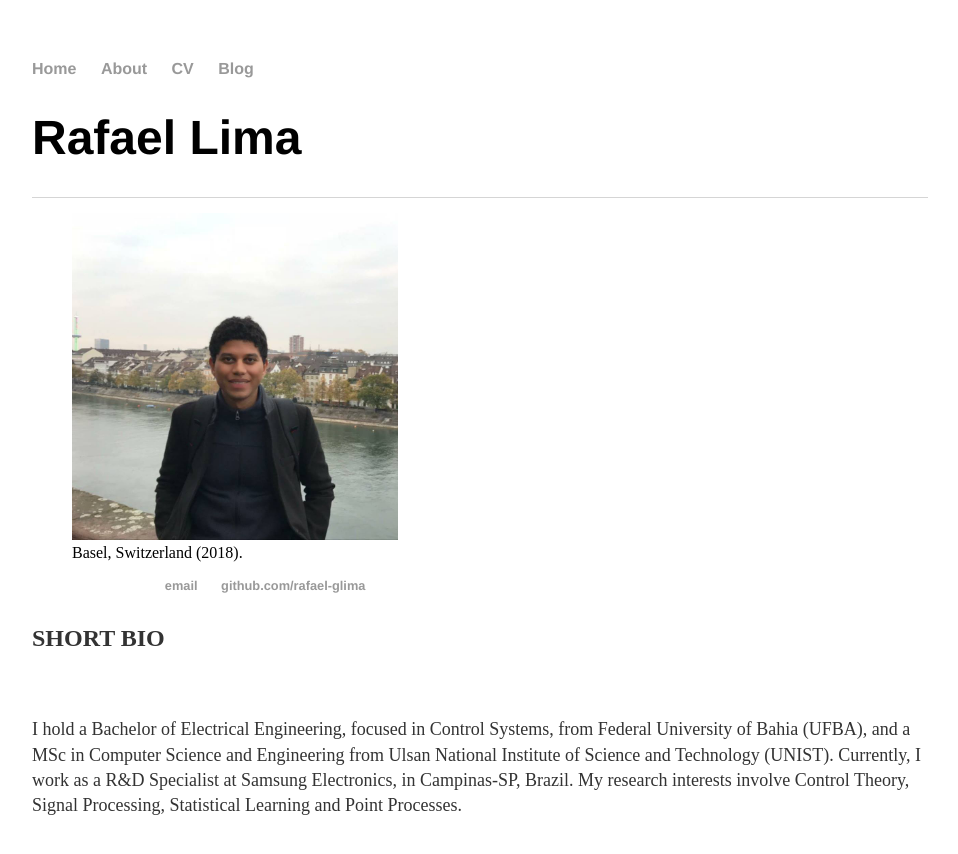
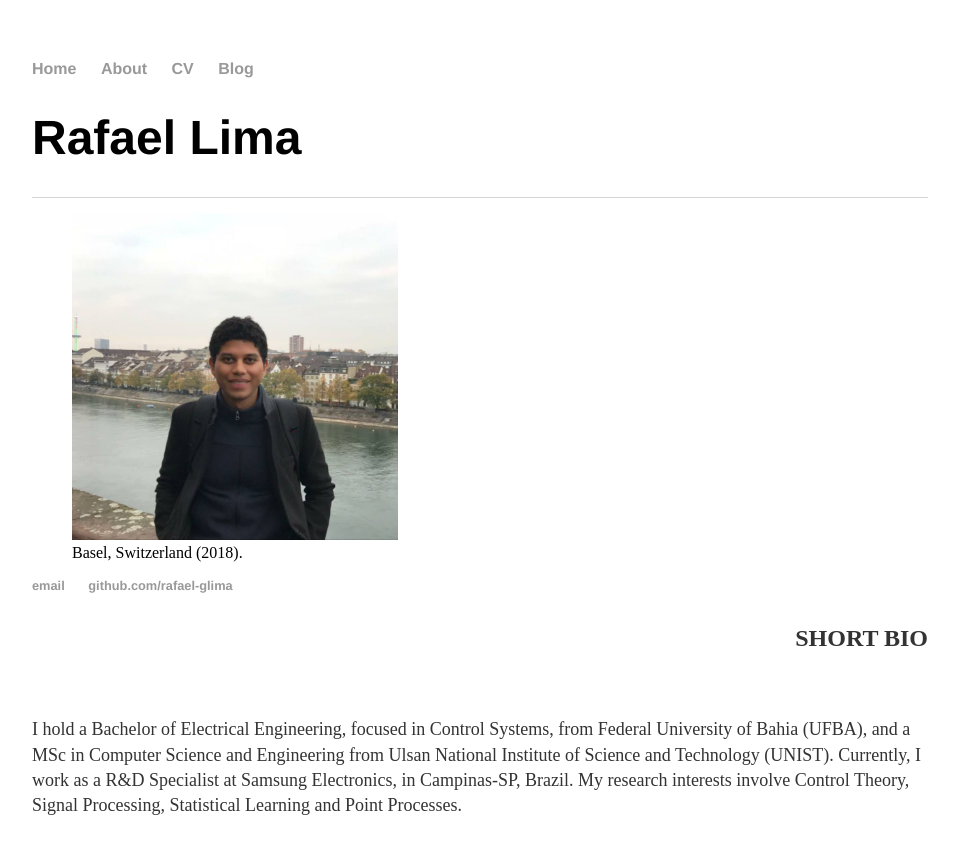
Before and after one commit to rafael-glima/rafael-glima.github.io, a Jekyll site: the page built from index.html, in a window 1280 px wide. Shown: the top 854 px of the page, without its empty margins (160-1118 px from the left). Built offline with Jekyll 4.4.1, drawn with Linux system fonts in a browser that asks for light colours.

Commit message:
Changes in Main Page content

```diff
--- a/index.html
+++ b/index.html
@@ -4,12 +4,12 @@
 ---
 <div class="blurb">
 	<h1>Rafael Lima</h1>
-	<figure style="float: right;">
+	<figure style="float: left;">
   	<img src="Profile.jpg" alt="Trulli" style="width:40%">
   	<figcaption >Basel, Switzerland (2018).</figcaption>
 	</figure>
-	<p style="font-weight: bold; padding-top: 20px;float: left;">SHORT BIO</p>
-	<p style="font-size:18px; padding-top: 20px; float: left;">I hold a Bachelor of Electrical Engineering, focused in Control Systems,
+	<p style="font-weight: bold; padding-top: 20px;float: right;">SHORT BIO</p>
+	<p style="font-size:18px; padding-top: 20px; float: right;">I hold a Bachelor of Electrical Engineering, focused in Control Systems,
 		from Federal University of Bahia (UFBA), and a MSc in Computer Science and Engineering from
 		Ulsan National Institute of Science and Technology (UNIST).
 		Currently, I work as a R&D Specialist at Samsung Electronics, in Campinas-SP, Brazil.
```
